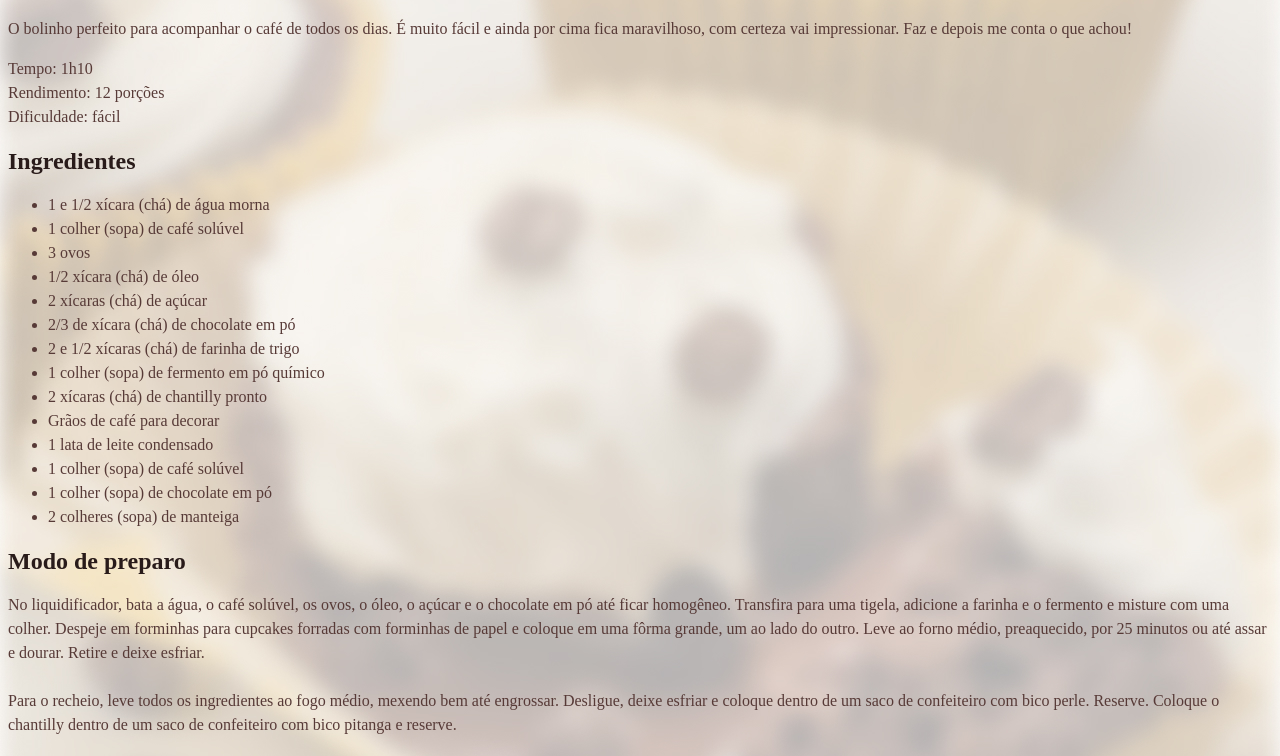
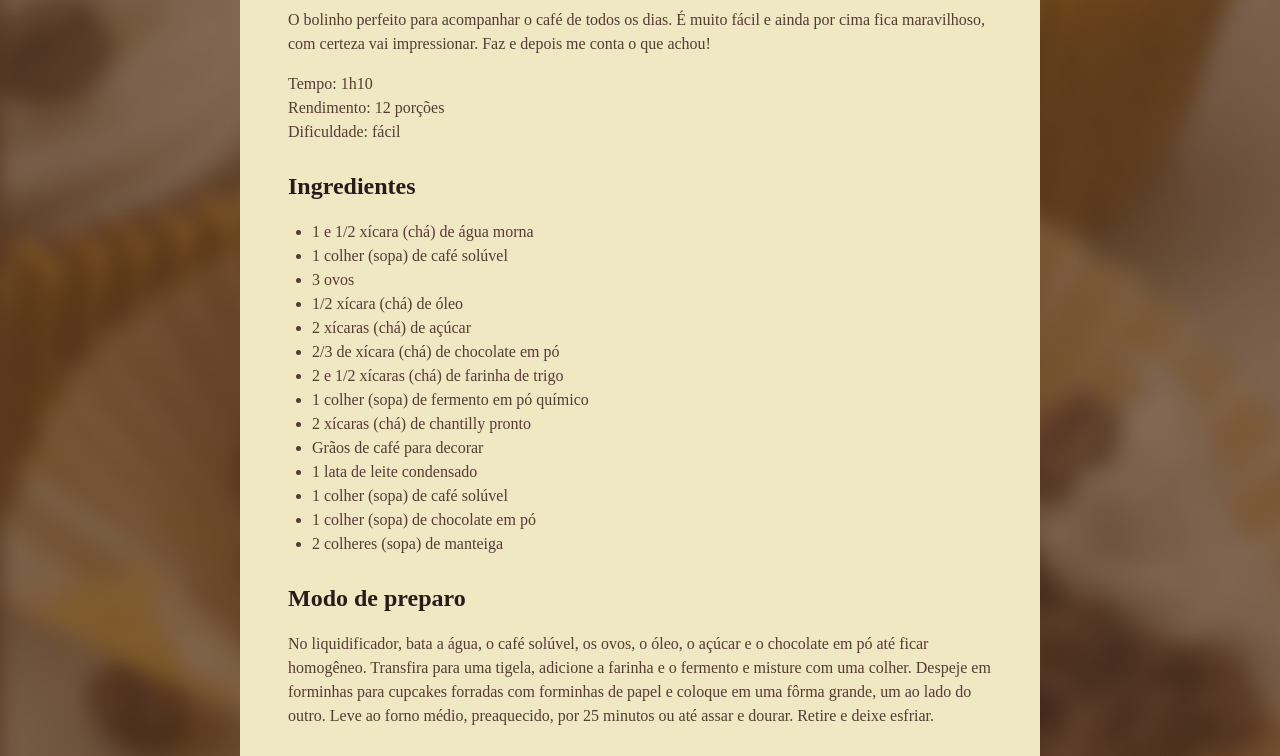
Before and after one commit to Uesllen/upgraded-fishstick, a plain HTML site: page index.html in a window 1280 px wide. Shown: the part 604-1360 px from the top of the page. Drawn offline with Linux system fonts and the light colour scheme; a web font is replaced by a local one.

Commit message:
Trabalhando as fontes, atualizado

```diff
--- a/index.html
+++ b/index.html
@@ -5,10 +5,13 @@
   <meta name="viewport" content="width=device-width, initial-scale=1.0">
   <title>Página de receita</title>
 <link rel="stylesheet" href="style.css">
+<link rel="preconnect" href="https://fonts.googleapis.com">
+<link rel="preconnect" href="https://fonts.gstatic.com" crossorigin>
+<link href="https://fonts.googleapis.com/css2?family=Alice&display=swap" rel="stylesheet">
 </head>
 <body>
-  <div id="pg">
-    <img src="assets/main-image.png" alt="cupcake com graos de café">
+  <div id="page">
+    <img src="assets/main-image.jpg" alt="cupcake com graos de café">
     <main>
       <section id="about">
         <h1>Cupcake de café com chantilly</h1>
--- a/style.css
+++ b/style.css
@@ -5,25 +5,39 @@
 }
 
 body {
-  background-image: url(assets/bg-image.jpg);
+  background-image: url(assets/bj.jpg);
   background-size: cover;
 }
+
 #page {
   box-sizing: border-box;
   width: 800px;
   padding: 24px;
-  background-color: #f0E8C2;
+  background-color: #f0e8c2;
   border-radius: 24px;
   margin: 48px auto;
-
 }
 
 img {
   border-radius: 16px;
 }
+
+main {
+  padding: 24px;
+}
+
+section + section {
+  margin-top: 24px;
+}
+
+#about p + p {
+  margin-top: 12px;
+}
+
 h1 {
-  line-height: 140px;
+  line-height: 140%;
   font-size: 40px;
+
 }
 
 h2 {
@@ -31,5 +45,11 @@ h2 {
 }
 h1, h2 {
   color: #291B1A;
+  margin-bottom: 4px;
+  line-height: 150%;
 
 }
+
+ul {
+  padding-left: 24px;
+}
```
Also changed, not shown: assets/bg-image.jpg (deleted), assets/bj.jpg (added), assets/main-image.jpg (added), assets/main-image.png (deleted).
